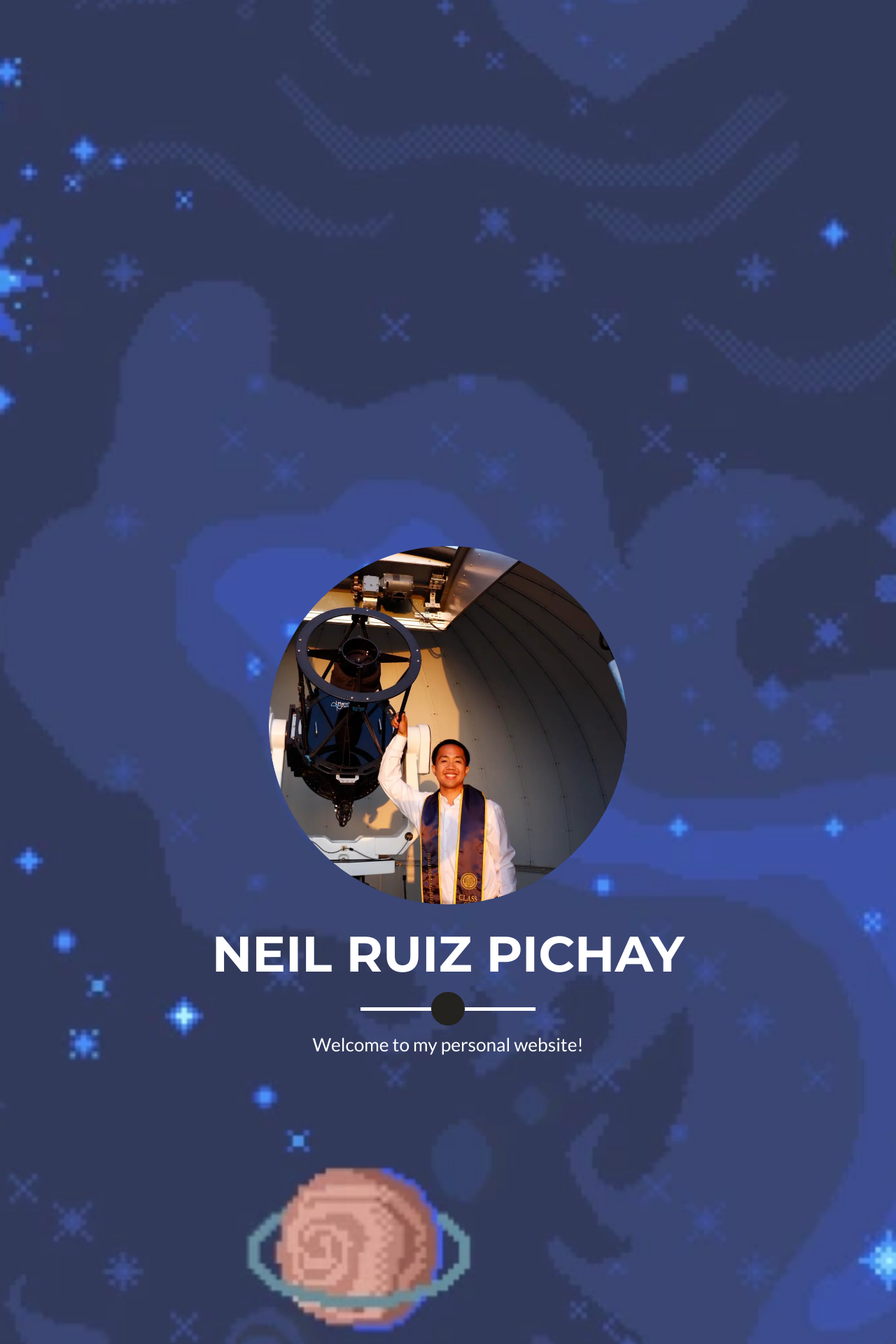
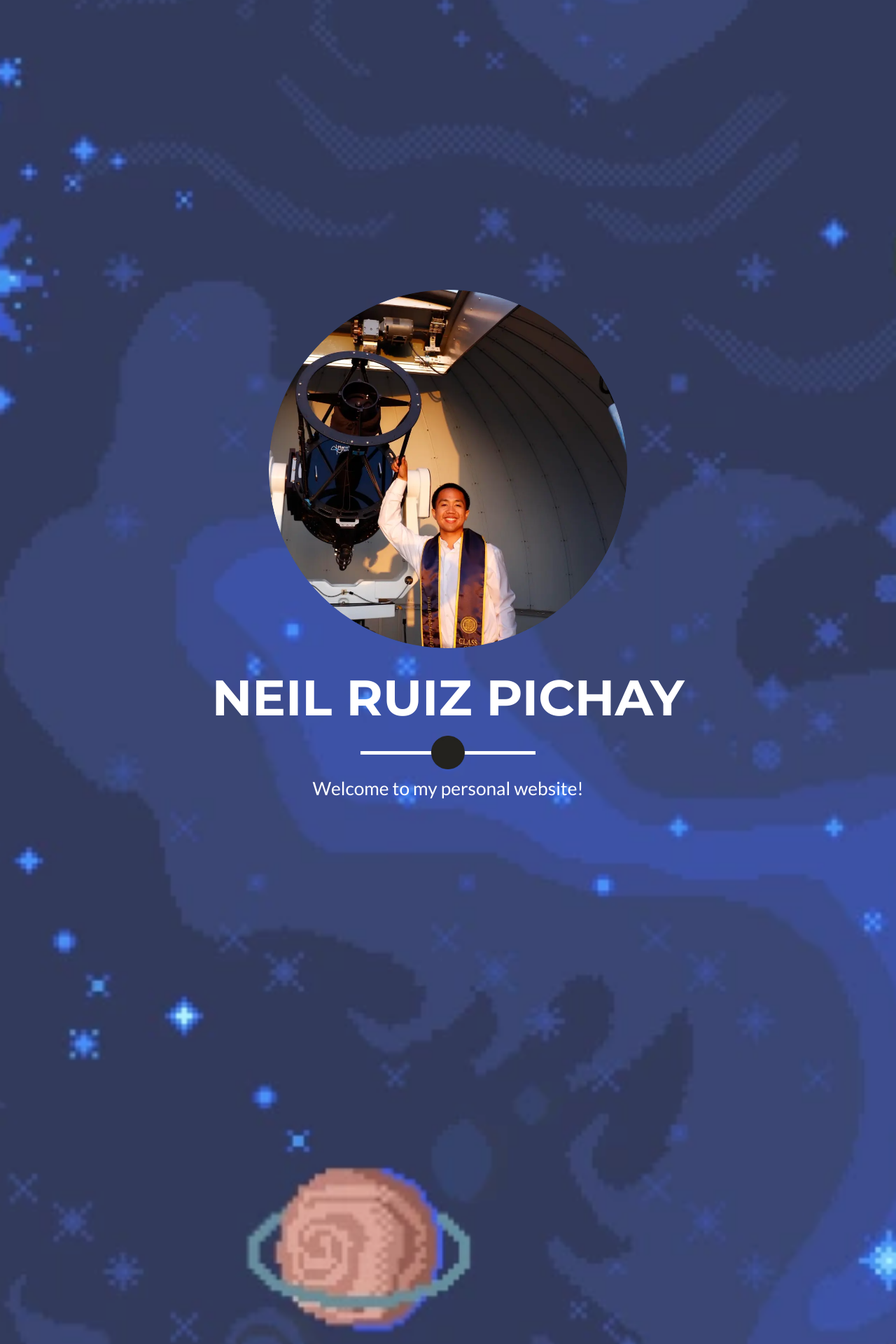
Before and after one commit to 14neil/14neil.github.io, a Jekyll site: the page built from _posts/2025-09-04-project-6.markdown, in a window 1280 px wide. Shown: the part 1130-3050 px from the top of the page at 70% size. Built offline with Jekyll 4.4.1, drawn with Linux system fonts in a browser that asks for light colours.

Commit message:
Update header.html

```diff
--- a/_includes/header.html
+++ b/_includes/header.html
@@ -1,6 +1,5 @@
 <!-- Header -->
 <header>
-<section id="header" style="max-height: 500px;">
   <div class="container">
     <div class="row">
       <div class="col-lg-12 text-center">
```
